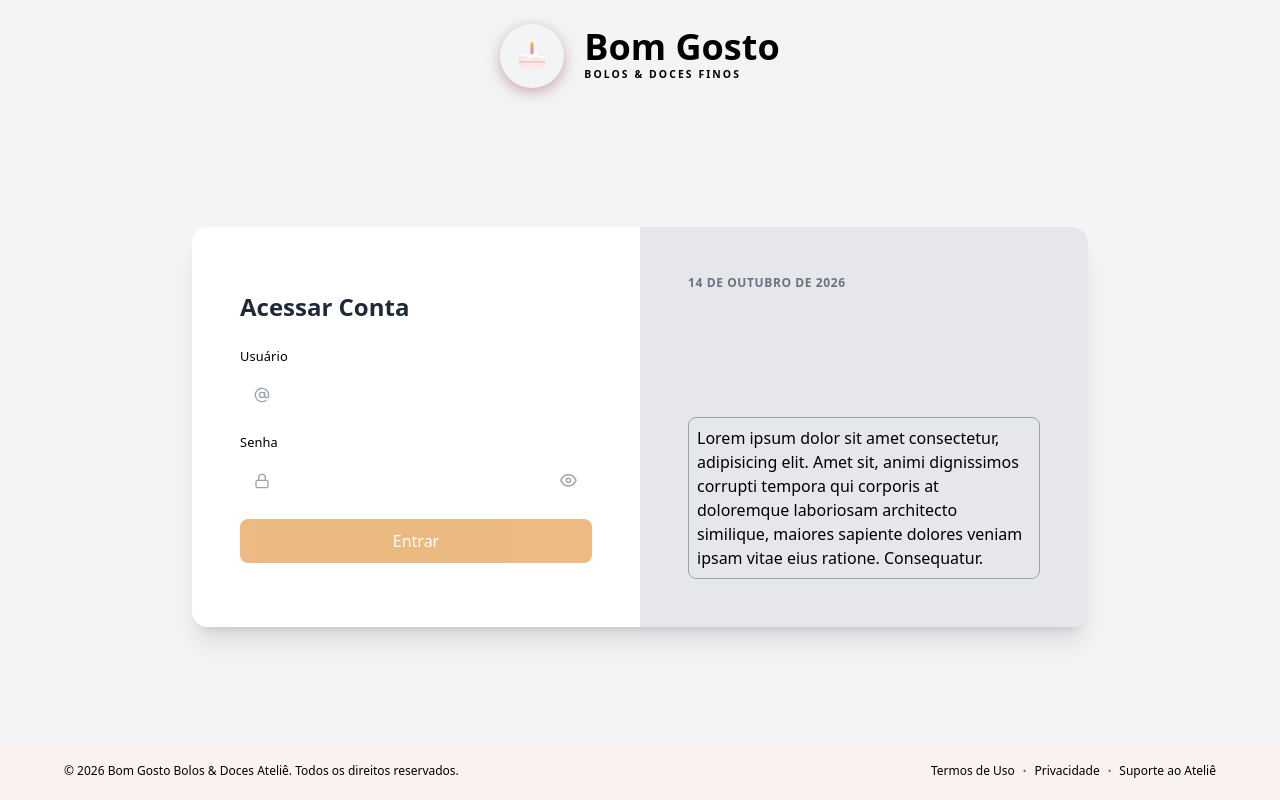
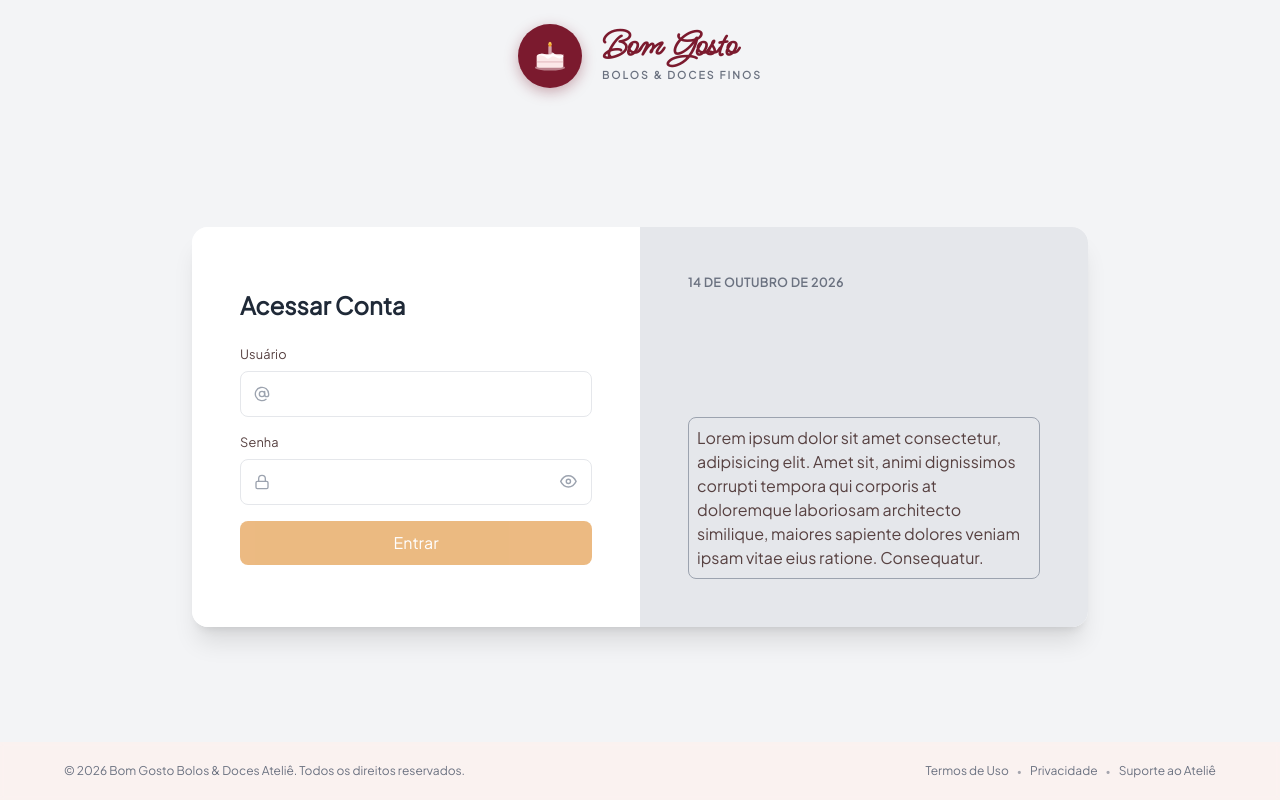
Before and after one commit to SouOWendel/bom-gosto-web-app, an Angular app in the folder apps/frontend/: page /auth/login in a window 1280 px wide. Built offline with nearby package versions, Linux system fonts and the light colour scheme.

Commit message:
feat(fonts): adiciona fontes Ms Madi e Plus Jakarta Sans ao projeto, além de CSS padrão
Inclui os arquivos de fonte e define as regras @font-face
para uso nos estilos globais

```diff
--- a/apps/frontend/src/styles.scss
+++ b/apps/frontend/src/styles.scss
@@ -1 +1,56 @@
-/* You can add global styles to this file, and also import other style files */
+@import url('https://fonts.googleapis.com/css2?family=Dancing+Script:wght@600;700&family=Inter:wght@300;400;500;600;700&display=swap');
+
+@font-face {
+	font-family: 'Ms Madi';
+	src: url('../public/fonts/MsMadi.ttf') format('truetype');
+	font-weight: normal;
+	font-style: normal;
+	font-display: swap;
+}
+
+@font-face {
+	font-family: 'Plus Jakarta Sans';
+	src: url('../public/fonts/PlusJakartaSans.ttf') format('truetype');
+	font-weight: normal;
+	font-style: normal;
+	font-display: swap;
+}
+
+:root {
+	--bg-page: #fce8e8;
+	--color-primary: #7b1a2e;
+	--color-primary-dark: #5c1221;
+	--color-primary-light: rgba(123, 26, 46, 0.08);
+	--color-text: #574141;
+	--color-muted: #6b7280;
+	--color-border: #e5e7eb;
+	--color-white: #ffffff;
+	--font-cursive: 'Ms Madi', cursive;
+	--font-body: 'Plus Jakarta Sans', 'Inter', sans-serif;
+	--radius-card: 0.75rem;
+	--shadow-card: 0 8px 40px rgba(123, 26, 46, 0.12);
+}
+
+*,
+*::before,
+*::after {
+	box-sizing: border-box;
+	margin: 0;
+	padding: 0;
+}
+
+html,
+body {
+	font-family: var(--font-body);
+	background-color: var(--bg-page);
+
+	color: var(--color-text);
+	height: 100%;
+}
+
+button,
+input,
+textarea,
+select {
+	font-family: inherit;
+}
```
Also changed, not shown: apps/frontend/public/fonts/MsMadi.ttf (added), apps/frontend/public/fonts/PlusJakartaSans.ttf (added).
